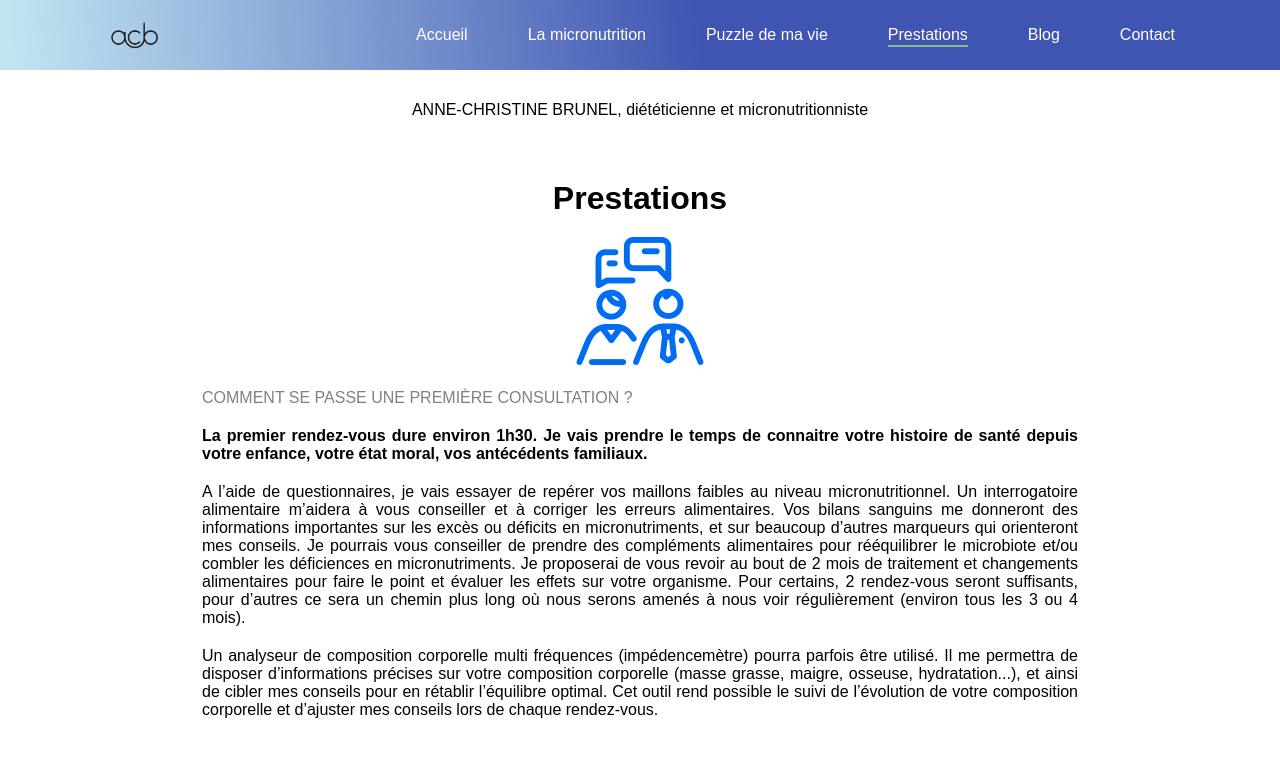
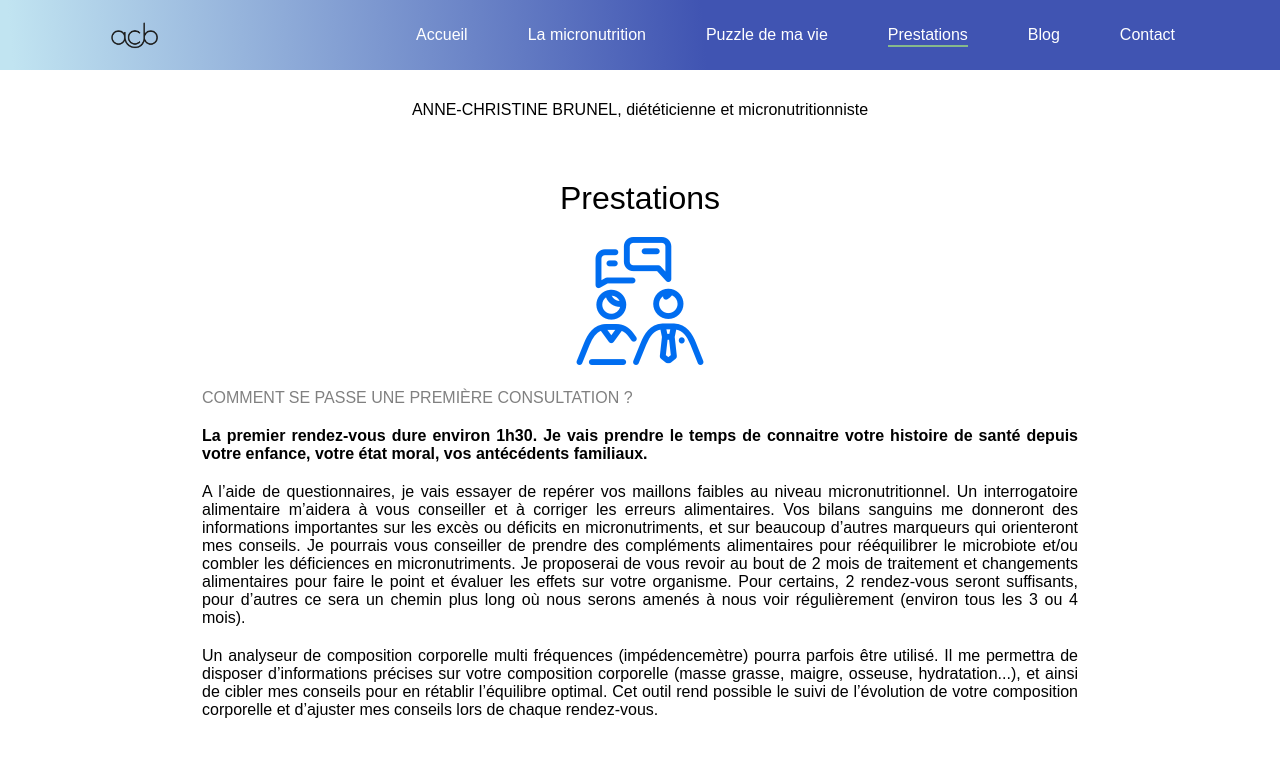
Before and after one commit to Ben43200/brunel-vite, a React (Vite) app: page /prestations in a window 1280 px wide. Shown: the top 772 px of the page. Built offline with nearby package versions, Linux system fonts and the light colour scheme.

Commit message:
passage font-weihgt normal Puzzle de ma vie prestation et la micronutrition titles

```diff
--- a/src/pages/micronutrinition/micronutrition.scss
+++ b/src/pages/micronutrinition/micronutrition.scss
@@ -41,7 +41,7 @@
 }
 .nutri-title{
     text-align: center;
-    font-weight: 700;
+    font-weight: normal;
     font-size: 2rem;
     padding-bottom: 15px;
 
--- a/src/pages/prestations/prestations.scss
+++ b/src/pages/prestations/prestations.scss
@@ -27,7 +27,8 @@
 }
 .prestations-title{
     text-align: center;
-    font-weight: 700;
+    // font-weight: 700;
+    font-weight: normal;
     font-size: 2rem;
     // padding-bottom: 15px;
     // margin-right: auto;
```
